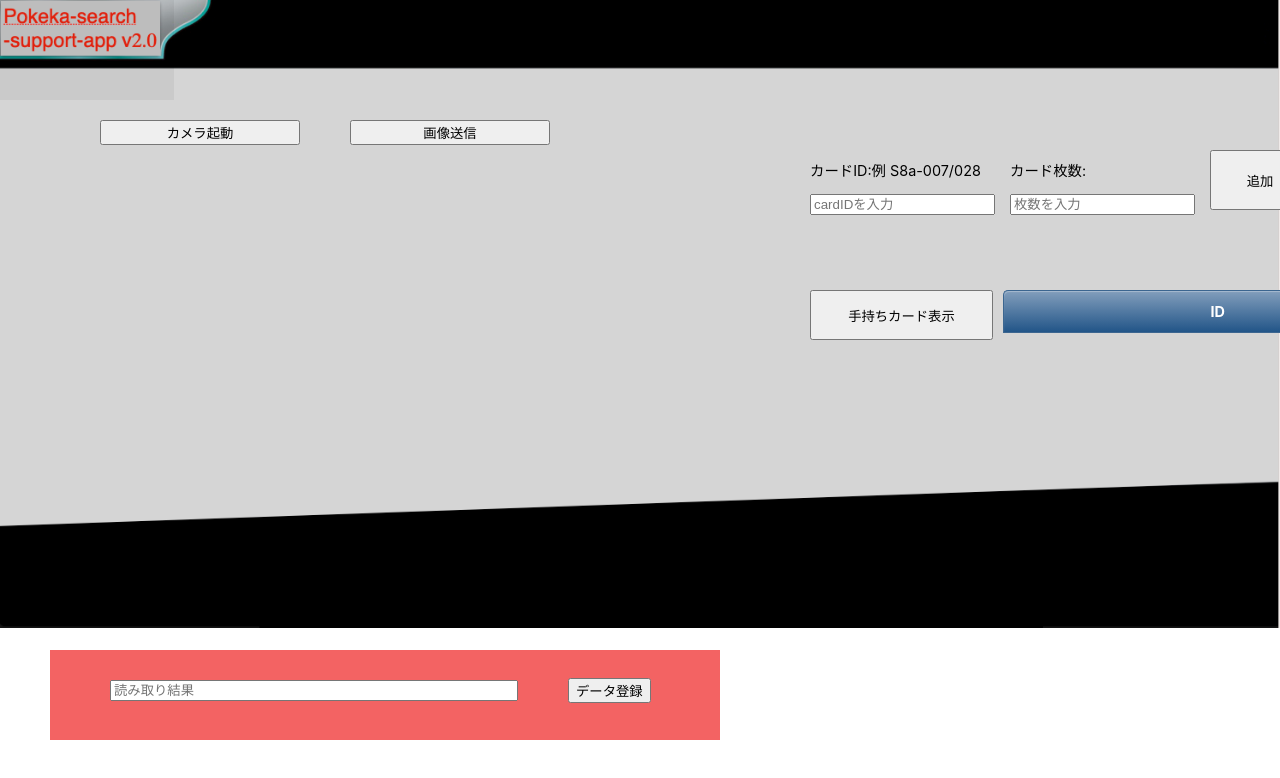
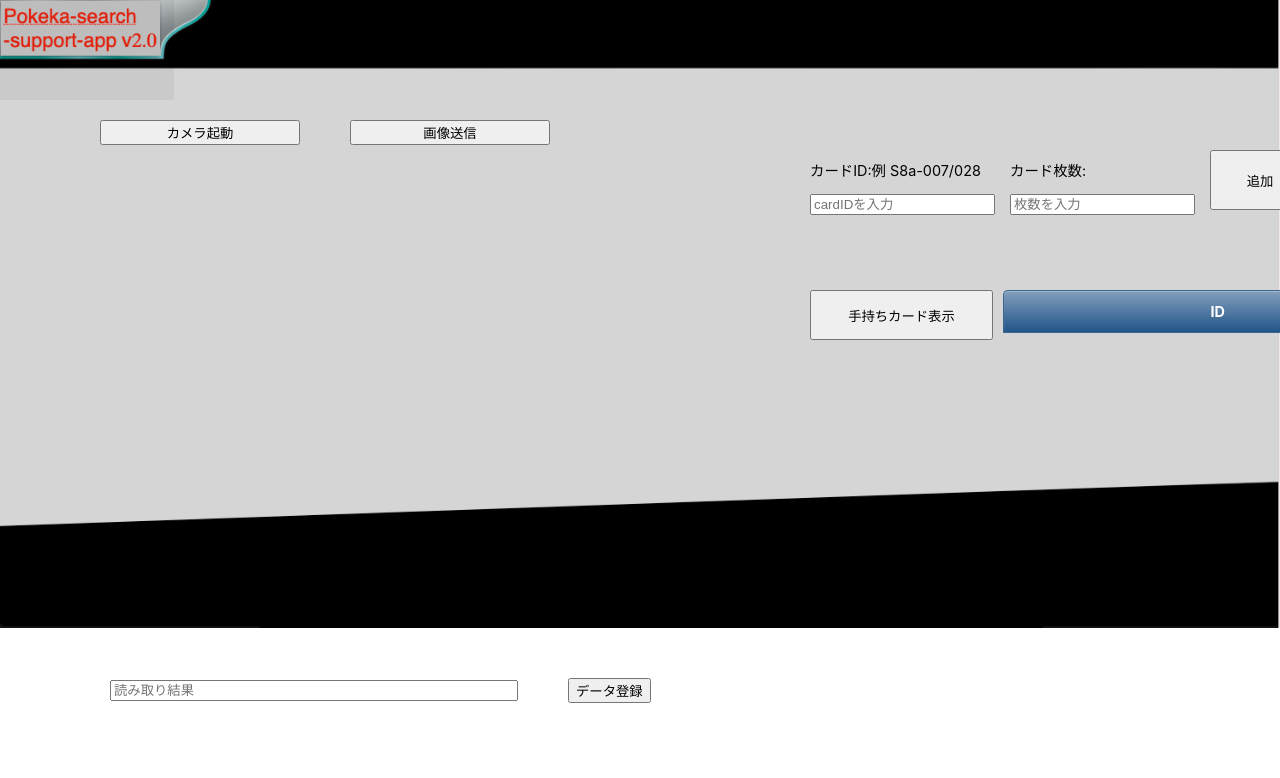
Before and after one commit to kidayuichi/PSSA, a React (Create React App) app: page /CardLists in a window 1280 px wide. Shown: the top 778 px of the page. Built offline with nearby package versions, Linux system fonts and the light colour scheme.

Commit message:
発表前完了

```diff
--- a/src/App.js
+++ b/src/App.js
@@ -12,11 +12,6 @@ import Login from "./components/login";
 
 function App() {
   console.log(process.env);
-  const [damage, damageSet] = useState("0");
-  const [energyCost, energyCostSet] = useState("");
-  const [skillType, skillTypeSet] = useState("");
-  const [skillTypeNum, skillTypeNumSet] = useState("");
-  const [resultNum, resultNumSet] = useState("");
 
   const settings = {
     dots: true,
@@ -31,8 +26,6 @@ function App() {
     centerPadding: "520px",
   };
 
-  useEffect(() => {}, []);
-  // console.log(damage);
   return (
     <Router>
       <Routes>
--- a/src/components/Button.js
+++ b/src/components/Button.js
@@ -3,8 +3,6 @@ import "../styles/button.css";
 
 export default function Button(props) {
   const { getAllPoke, tableDel } = props;
-
-  useEffect(() => {}, []);
 
   return (
     <>
--- a/src/components/ButtonContainer.js
+++ b/src/components/ButtonContainer.js
@@ -19,7 +19,7 @@ export default function ButtonContainer(props) {
 
   return (
     <>
-      <div className="buttonContain">
+      {/* <div className="buttonContain">
         <input
           type="text"
           placeholder="読み取り結果"
@@ -27,7 +27,7 @@ export default function ButtonContainer(props) {
           onChange={changeText}
         />
         <button className="picSendData">データ登録</button>
-      </div>
+      </div> */}
     </>
   );
 }
--- a/src/components/CameraComponent.js
+++ b/src/components/CameraComponent.js
@@ -6,6 +6,7 @@ const apiKey = process.env.REACT_APP_API_KEY;
 
 export default function CameraComponent(props) {
   const { onData } = props;
+  const [result, setResult] = useState("");
 
   const videoRef = useRef(null);
   const [cameraFlag, setCameraFlag] = useState(false);
@@ -97,6 +98,9 @@ export default function CameraComponent(props) {
       const data = await response.json();
       console.log("Vision APIのレスポンス:", data);
       onData(data);
+      if (data.responses && data.responses[0].fullTextAnnotation) {
+        setResult(data.responses[0].fullTextAnnotation.text.slice(-30));
+      }
     } catch (error) {
       console.error("リクエストの送信に失敗しました。", error);
     }
@@ -115,6 +119,10 @@ export default function CameraComponent(props) {
       <div className="sendButton">
         <button onClick={captureImage}>画像送信</button>
       </div>
+      <div className="buttonContain">
+        <input placeholder="読み取り結果" value={result} />
+        <button className="picSendData">データ登録</button>
+      </div>
     </>
   );
 }
--- a/src/components/CardLists.js
+++ b/src/components/CardLists.js
@@ -24,7 +24,7 @@ export default function CardLists() {
       <div className="HomeButton">
         <Link className="homeLink" to="/"></Link>
       </div>
-      <div className="buttonContainer"></div>
+      {/* <div className="buttonContainer"></div> */}
       <div className="link-container2">
         <CameraComponent onData={handleData} />
       </div>
--- a/src/styles/CameraComponent.css
+++ b/src/styles/CameraComponent.css
@@ -45,3 +45,22 @@
   pointer-events: none;
   z-index: 200;
 }
+
+.buttonContain {
+  display: flex;
+  align-items: center;
+
+  position: fixed;
+  height: 60px;
+  width: 900px;
+  top: 650px;
+  left: 100px;
+  padding: 10px;
+  z-index: 1000;
+  margin-right: 50px;
+}
+
+.buttonContain input {
+  width: 400px;
+  margin-right: 50px;
+}
--- a/src/styles/CardLists.css
+++ b/src/styles/CardLists.css
@@ -48,7 +48,7 @@
   width: 650px;
   top: 650px;
   left: 50px;
-  background-color: #f36363;
+  /* background-color: #f36363; */
   padding: 10px;
   z-index: 12;
 }
```
Also changed, not shown: 2 other files (tests, documents, lock files or other folders).
